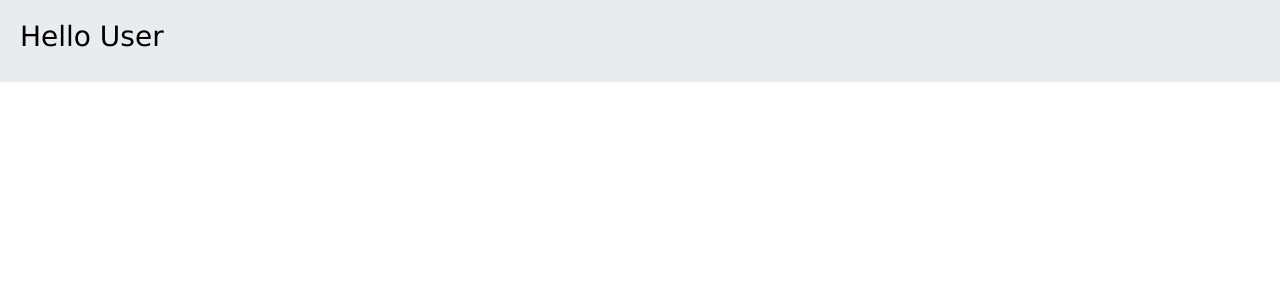
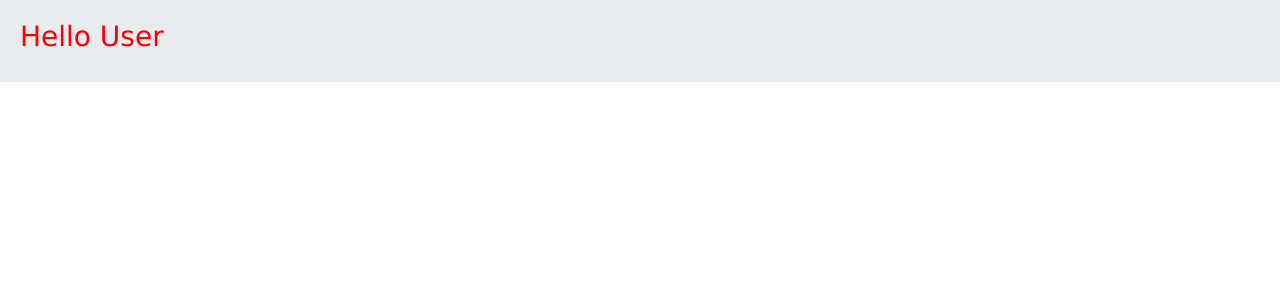
Before and after one commit to SamariumCode/Mon_ECommers, a Django app: page / in a window 1280 px wide. Shown: the part 56-356 px from the top of the page. Run offline with Django 5.2, Linux system fonts and the light colour scheme; some libraries are stand-ins or nearby versions.

Commit message:
Add Static File

```diff
--- a/config/settings.py
+++ b/config/settings.py
@@ -124,6 +124,11 @@ USE_TZ = True
 
 STATIC_URL = 'static/'
 
+
+STATICFILES_DIRS = [
+    BASE_DIR / 'static'
+]
+
 # Default primary key field type
 # https://docs.djangoproject.com/en/5.0/ref/settings/#default-auto-field
 
--- /dev/null
+++ b/home/static/home/css/style.css
@@ -0,0 +1,3 @@
+h3{
+    color: red;
+}
--- a/home/templates/home/home.html
+++ b/home/templates/home/home.html
@@ -1,4 +1,5 @@
 {% extends "_base.html" %}
+{% load static %}
 
 
 {% block page_title %}
@@ -6,6 +7,13 @@
 Online Shop
 
 {% endblock page_title %}
+
+
+{% block extra_headers %}
+
+<link rel="stylesheet" href="{% static 'home/css/style.css' %}">
+
+{% endblock extra_headers %}
 
 
 
--- /dev/null
+++ b/static/css/base_styles.css
@@ -0,0 +1,13 @@
+.jombotron {
+    padding: 20px;
+    margin-bottom: 20px;
+    background-color: #e9ecef;
+}
+
+body {
+    font-family: Verdana, Geneva, Tahoma, sans-serif;
+
+    font-size: 14px;
+
+    color: black;
+}
--- a/templates/_base.html
+++ b/templates/_base.html
@@ -1,3 +1,5 @@
+{% load static %}
+
 <!DOCTYPE html>
 <html lang="en">
 
@@ -7,22 +9,14 @@
   <title>{% block page_title %} {% endblock page_title %}</title>
 
   <link href="https://maxcdn.bootstrapcdn.com/bootstrap/4.5.2/css/bootstrap.min.css" rel="stylesheet" />
+  <link rel="stylesheet" href="{% static 'css/base_styles.css' %}">
 
-  <style>
-    .jombotron {
-      padding: 20px;
-      margin-bottom: 20px;
-      background-color: #e9ecef;
-    }
 
-    body {
-      font-family: Verdana, Geneva, Tahoma, sans-serif;
 
-      font-size: 14px;
+  {% block extra_headers %}
 
-      color: black;
-    }
-  </style>
+  {% endblock extra_headers %}
+
 </head>
 
 <body>
```
Also changed, not shown: db.sqlite3.
